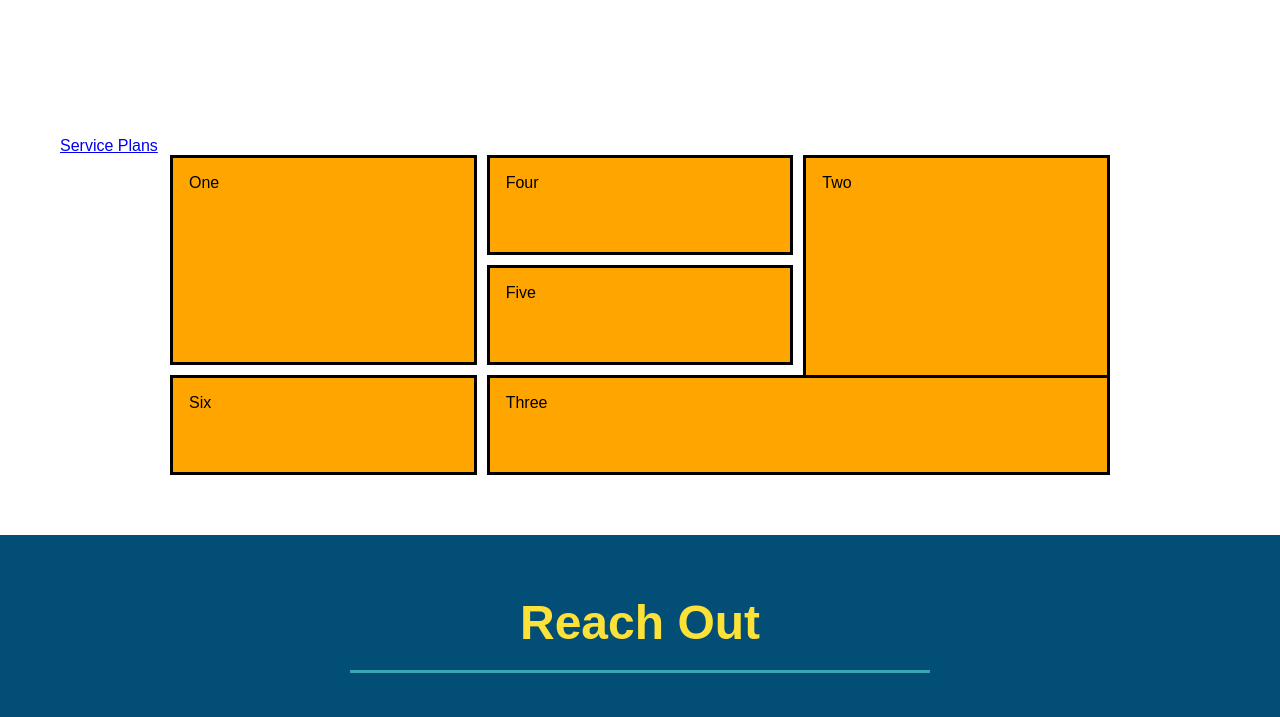
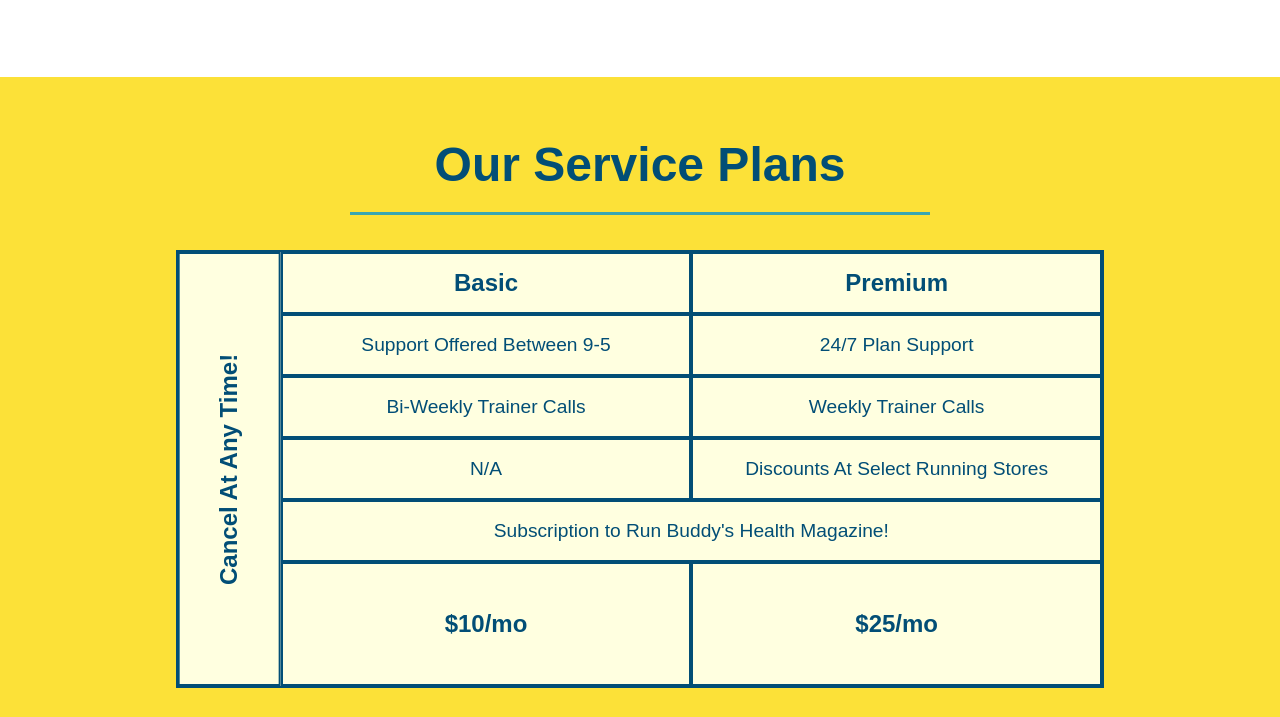
Before and after one commit to davitshirkhanyan/run-buddy, a plain HTML site: page index.html in a window 1280 px wide. Shown: the part 3106-3823 px from the top of the page. Drawn offline with Linux system fonts and the light colour scheme.

Commit message:
added service table comparison

```diff
--- a/assets/css/style.css
+++ b/assets/css/style.css
@@ -359,39 +359,60 @@
     display: flex;
   }
 
+  /* SERVICE STYLES BEGIN */
+  .services {
+      background: #fce138;
+  }
+
+  .service-grid-wrapper {
+      display: flex;
+      width: 100%;
+      justify-content: center;
+  }
+
   .service-grid-container {
+      background: lightyellow;
+      width: 80%;
       display: grid;
-      grid-template-columns: repeat(3, 1fr);
-      grid-template-rows: repeat(3, 100px);
-      max-width: 940px;
-      margin: 0 auto;
-      grid-gap: 10px;
+      grid-template-columns: 1fr repeat(2, 4fr);
+      grid-template-rows: repeat(5, 1fr) 2fr;
+      border: 2px solid #024e76;
+      color: #024e76;
+      font-size: 1.2rem;
   }
 
   .service-grid-item {
-      padding: 1em;
-      background-color: orange;
-      border: solid;
-      color: black;
-
+      padding: 15px 0;
+      border: 2px solid #024e76;
+      display: flex;
+      align-items: center;
+      justify-content: center;
+      text-align: center;
   }
 
-  .box1 {
-      grid-column-start: 1;
-      grid-column-end: 2;
-      grid-row-start: 1;
-      grid-row-end: 3;
+  /* specific match */
+  .service-grid-item.basic {
+      grid-column: 2 /span 1;
   }
 
-  .box2 {
-      grid-column: 3/4;
-      grid-row: 1/-1;
+  .service-grid-item.both {
+      grid-column: 2 / span 2;
   }
 
-  .box3 {
-      grid-column: 2/ span 2;
-      grid-row: 3/ span 1;
+  .service-grid-item.cancel {
+      grid-row: 1 / -1;
+      grid-column: 1;
+      writing-mode: vertical-lr;
+      transform: rotate(180deg);
   }
+
+  .grid-head,
+  .grid-price,
+  .service-grid-item.cancel {
+      font-size: 1.5rem;
+      font-weight: bold;
+  }
+  /* SERVICE STYLES END */
 
   /* MEDIA QUERY FOR SMALLER DESKTOP SCREENS AND SMALLER */
   @media screen AND (max-width: 980px) {
@@ -469,6 +490,25 @@
       .step-text {
           flex: 100%;
       }
+
+      .service-grid-container {
+          grid-template-columns: 1fr 1fr;
+      }
+
+      .service-grid-item.basic {
+          grid-column: 1;
+      }
+
+      .service-grid-item.both {
+          grid-column: 1 / -1;
+      }
+
+      .service-grid-item.cancel {
+          transform: none;
+          writing-mode: unset;
+          grid-column: 1 / -1;
+          grid-row: -1;
+      }
   }
 
   @media screen AND (max-width: 575px) {
--- a/index.html
+++ b/index.html
@@ -203,20 +203,67 @@
     </section>
     <!-- meet the trainers end -->
 
+    <!-- service plans start -->
     <section id="service-plans" class="services">
-        <nav>
-            <a href="#service-plans">Service Plans</a>
-        </nav>
-        <div class="service-grid-container">
-            <div class="service-grid-item box1">One</div>
-            <div class="service-grid-item box2">Two</div>
-            <div class="service-grid-item box3">Three</div>
-            <div class="service-grid-item box4">Four</div>
-            <div class="service-grid-item box5">Five</div>
-            <div class="service-grid-item box6">Six</div>
-        </div>
+            <h2 class="section-title secondary-border">
+                Our Service Plans
+            </h2>
 
+            <div class="service-grid-wrapper">
+                <div class="service-grid-container">
+                    <!-- Headers -->
+<div class="service-grid-item grid-head basic">
+    Basic
+  </div>
+  <div class="service-grid-item grid-head premium">
+    Premium
+  </div>
+
+  <!-- Body -->
+  <div class="service-grid-item basic">
+    Support Offered Between 9-5
+  </div>
+
+  <div class="service-grid-item premium">
+    24/7 Plan Support
+  </div>
+
+  <div class="service-grid-item basic">
+    Bi-Weekly Trainer Calls
+  </div>
+
+  <div class="service-grid-item premium">
+    Weekly Trainer Calls
+  </div>
+
+  <div class="service-grid-item basic">
+    N/A
+  </div>
+
+  <div class="service-grid-item premium">
+    Discounts At Select Running Stores
+  </div>
+
+  <div class="service-grid-item both">
+    Subscription to Run Buddy's Health Magazine!
+  </div>
+
+  <div class="service-grid-item grid-price basic">
+    $10/mo
+  </div>
+
+  <div class="service-grid-item grid-price premium">
+    $25/mo
+  </div>
+
+  <div class="service-grid-item cancel">
+    Cancel At Any Time!
+  </div>
+
+                </div> <!-- div service-grid-container -->
+            </div> <!-- div service-grid-wrapper -->
     </section>
+    <!-- service plans end -->
 
     <!-- "reach out" section -->
   <section id="reach-out" class="contact">
```
